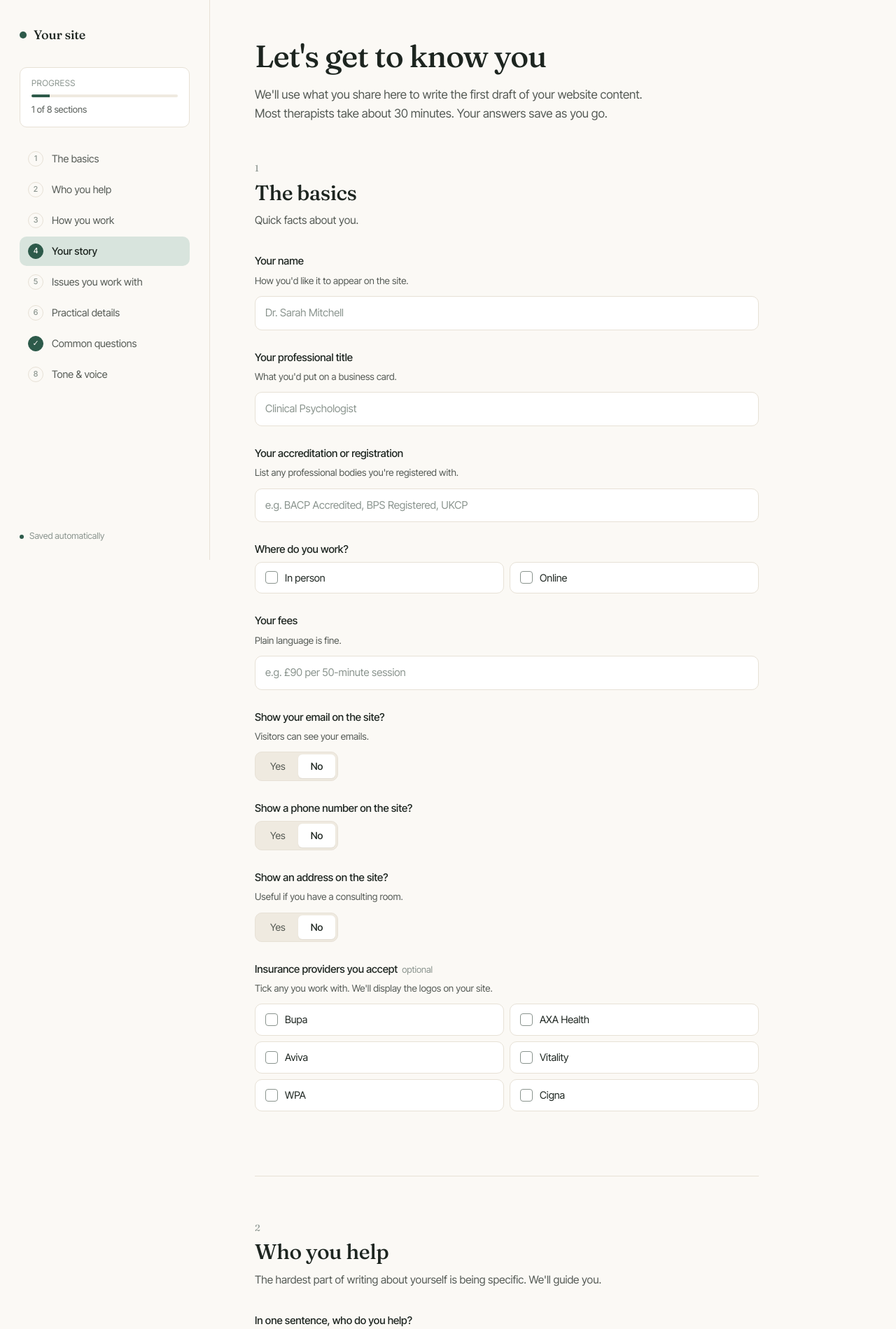
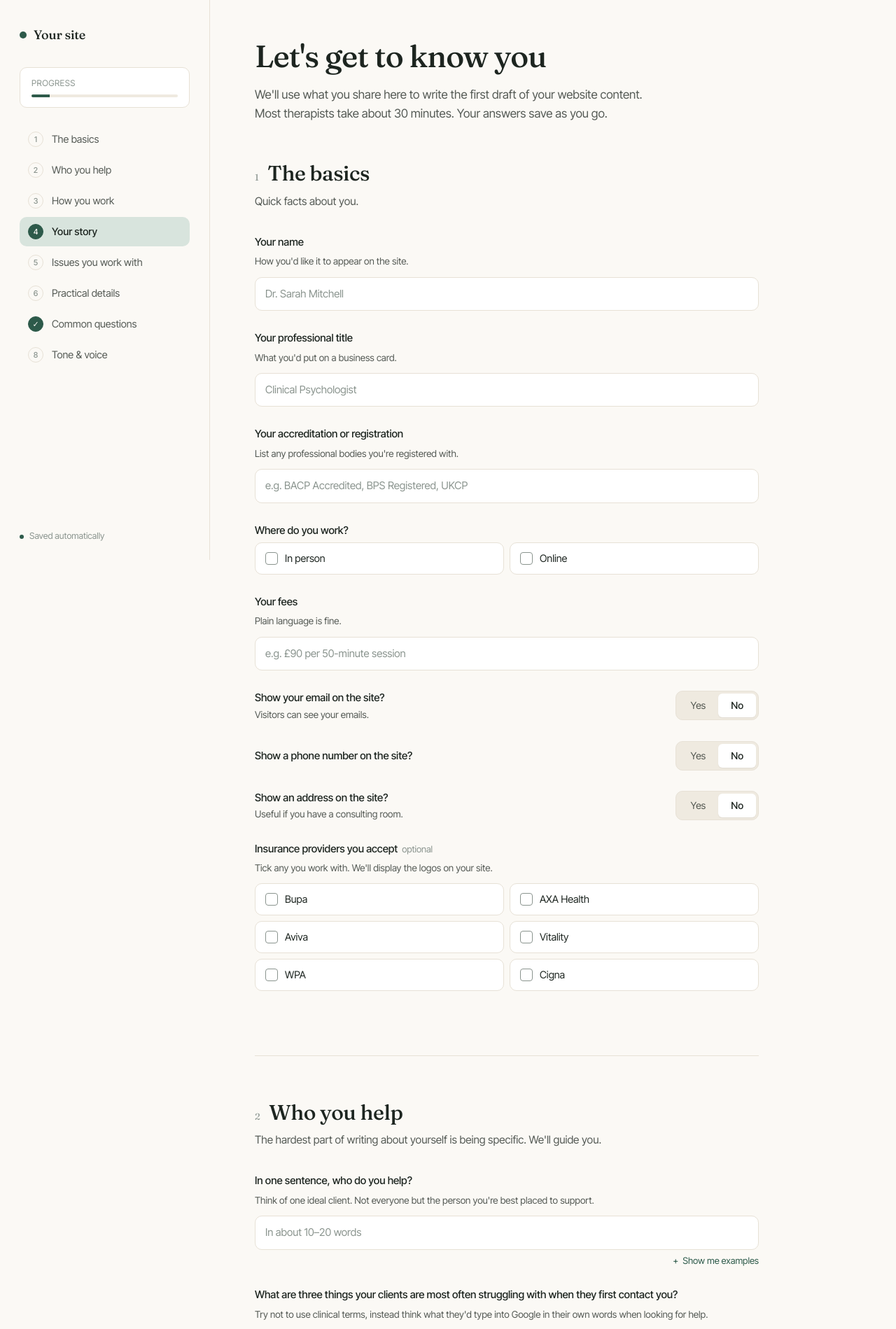
Before and after one commit to codeplaygroundspace/website-designer-studio-app, a Next.js app: page / in a window 1280 px wide. Shown: the top 1899 px of the page at 70% size. Built offline with nearby package versions, Linux system fonts and the light colour scheme.

Commit message:
feat: section number inline with title, inline toggle fields, examples link bottom-right, remove sections count text

```diff
--- a/src/components/therapist-form/therapist-form-page.tsx
+++ b/src/components/therapist-form/therapist-form-page.tsx
@@ -6,18 +6,39 @@ import { Input } from "@/components/ui/input";
 import { Textarea } from "@/components/ui/textarea";
 import { cn } from "@/lib/utils";
 import { sections, insurers, issues } from "./data/intake-form-data";
+import { MobileBottomNav } from "./mobile-bottom-nav";
 
 function Field({
   label,
   help,
   optional,
+  inline,
   children,
 }: {
   label: string;
   help?: string;
   optional?: boolean;
+  inline?: boolean;
   children: ReactNode;
 }) {
+  if (inline) {
+    return (
+      <div className="mb-7 lg:flex lg:items-center lg:justify-between lg:gap-8">
+        <div className="mb-2 lg:mb-0">
+          <p className="text-[15px] font-medium tracking-[-0.005em] text-foreground">
+            {label}
+          </p>
+          {help ? (
+            <p className="mt-0.5 text-[13.5px] leading-normal text-foreground/75">
+              {help}
+            </p>
+          ) : null}
+        </div>
+        <div className="shrink-0">{children}</div>
+      </div>
+    );
+  }
+
   return (
     <div className="mb-7">
       <label className="mb-1.5 block text-[15px] font-medium tracking-[-0.005em] text-foreground">
@@ -57,10 +78,10 @@ function Section({
       className="mb-16 scroll-mt-8 border-b border-border pb-16 last:border-b-0"
     >
       <header className="mb-9">
-        <div className="mb-2 font-display text-[13px] tracking-[0.04em] text-muted-foreground">
+        <h2 className="mb-2.5 flex items-baseline gap-3 font-display text-[30px] font-medium leading-[1.15] tracking-[-0.015em] text-foreground">
+          <span className="text-[13px] font-normal tracking-[0.04em] text-muted-foreground">
             {number}
-        </div>
-        <h2 className="mb-2.5 font-display text-[30px] font-medium leading-[1.15] tracking-[-0.015em] text-foreground">
+          </span>
           {title}
         </h2>
         <p className="max-w-xl text-[15.5px] leading-normal text-foreground/75">
@@ -143,13 +164,15 @@ function ToggleGroup({
 
 function ExamplesToggle() {
   return (
+    <div className="mt-1.5 flex justify-end">
       <button
         type="button"
-      className="mb-3 inline-flex items-center gap-1.5 text-[13.5px] text-primary transition-opacity hover:opacity-70"
+        className="inline-flex items-center gap-1.5 text-[13px] text-primary transition-opacity hover:opacity-70"
       >
         <span>+</span>
         Show me examples
       </button>
+    </div>
   );
 }
 
@@ -371,13 +394,6 @@ export function TherapistFormPage() {
                   }}
                 />
               </div>
-              <div className="mt-2 text-[13px] text-foreground/75">
-                {
-                  sections.filter((s) => isSectionComplete(s.id, formValues))
-                    .length
-                }{" "}
-                of {sections.length} sections
-              </div>
             </div>
 
             <nav aria-label="Form sections" className="hidden lg:block">
@@ -424,7 +440,7 @@ export function TherapistFormPage() {
           </div>
         </aside>
 
-        <div className="px-6 py-8 sm:px-10 lg:px-16 lg:py-14">
+        <div className="px-6 pb-24 pt-8 sm:px-10 lg:px-16 lg:pb-14 lg:pt-14">
           <form className="max-w-[720px]">
             <div className="mb-14">
               <h1 className="mb-[18px] font-display text-[44px] font-medium leading-[1.1] tracking-[-0.02em] text-foreground">
@@ -503,15 +519,17 @@ export function TherapistFormPage() {
               <Field
                 label="Show your email on the site?"
                 help="Visitors can see your emails."
+                inline
               >
                 <ToggleGroup options={["Yes", "No"]} />
               </Field>
-              <Field label="Show a phone number on the site?">
+              <Field label="Show a phone number on the site?" inline>
                 <ToggleGroup options={["Yes", "No"]} />
               </Field>
               <Field
                 label="Show an address on the site?"
                 help="Useful if you have a consulting room."
+                inline
               >
                 <ToggleGroup options={["Yes", "No"]} />
               </Field>
@@ -538,18 +556,17 @@ export function TherapistFormPage() {
                 label="In one sentence, who do you help?"
                 help="Think of one ideal client. Not everyone but the person you're best placed to support."
               >
-                <ExamplesToggle />
                 <Input
                   placeholder="In about 10–20 words"
                   value={formValues.whoYouHelp}
                   onChange={(e) => setField("whoYouHelp", e.target.value)}
                 />
+                <ExamplesToggle />
               </Field>
               <Field
                 label="What are three things your clients are most often struggling with when they first contact you?"
                 help=" Try not to use clinical terms, instead think what they'd type into Google in their own words when looking for help."
               >
-                <ExamplesToggle />
                 <div className="grid gap-2">
                   <Input
                     placeholder="First struggle"
@@ -567,6 +584,7 @@ export function TherapistFormPage() {
                     onChange={(e) => setField("struggle3", e.target.value)}
                   />
                 </div>
+                <ExamplesToggle />
               </Field>
               <Field
                 label="What's the moment in life that often brings someone to you?"
@@ -574,13 +592,13 @@ export function TherapistFormPage() {
                   'The trigger point. The "I can\'t keep doing this" moment.'
                 }
               >
-                <ExamplesToggle />
                 <Textarea
                   placeholder="Two or three sentences"
                   rows={4}
                   value={formValues.triggerMoment}
                   onChange={(e) => setField("triggerMoment", e.target.value)}
                 />
+                <ExamplesToggle />
               </Field>
               <Field
                 label="Anyone you don't work with?"
@@ -611,13 +629,13 @@ export function TherapistFormPage() {
                 label="What's it actually like to work with you?"
                 help="Try to avoid technical terms. Think about how a friend would describe your style."
               >
-                <ExamplesToggle />
                 <Textarea
                   placeholder="Two or three sentences"
                   rows={4}
                   value={formValues.workingStyle}
                   onChange={(e) => setField("workingStyle", e.target.value)}
                 />
+                <ExamplesToggle />
               </Field>
               <Field
                 label="What's a first session like?"
@@ -645,13 +663,13 @@ export function TherapistFormPage() {
                 label="Why do you do this work?"
                 help="Two ways to answer: a personal spark, or a client experience that confirmed this was the right work for you. You don't need to share trauma, just what makes this work meaningful to you."
               >
-                <ExamplesToggle />
                 <Textarea
                   placeholder="Three to five sentences"
                   rows={5}
                   value={formValues.whyYouDoThis}
                   onChange={(e) => setField("whyYouDoThis", e.target.value)}
                 />
+                <ExamplesToggle />
               </Field>
               <Field
                 label="What do clients tell you they appreciated about working with you?"
@@ -914,6 +932,7 @@ export function TherapistFormPage() {
           </form>
         </div>
       </div>
+      <MobileBottomNav activeSection={activeSection} />
     </main>
   );
 }
```
Lines whose indentation alone changed are shown as unchanged.
